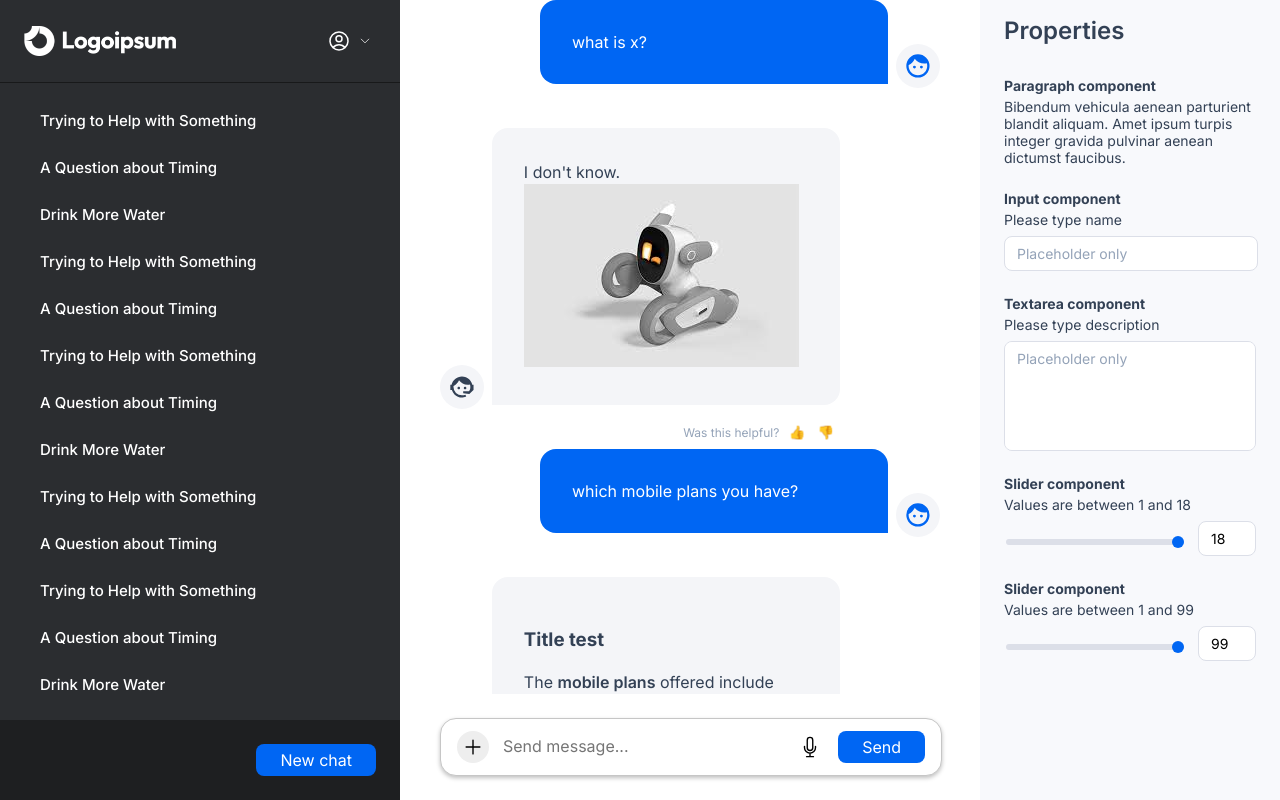
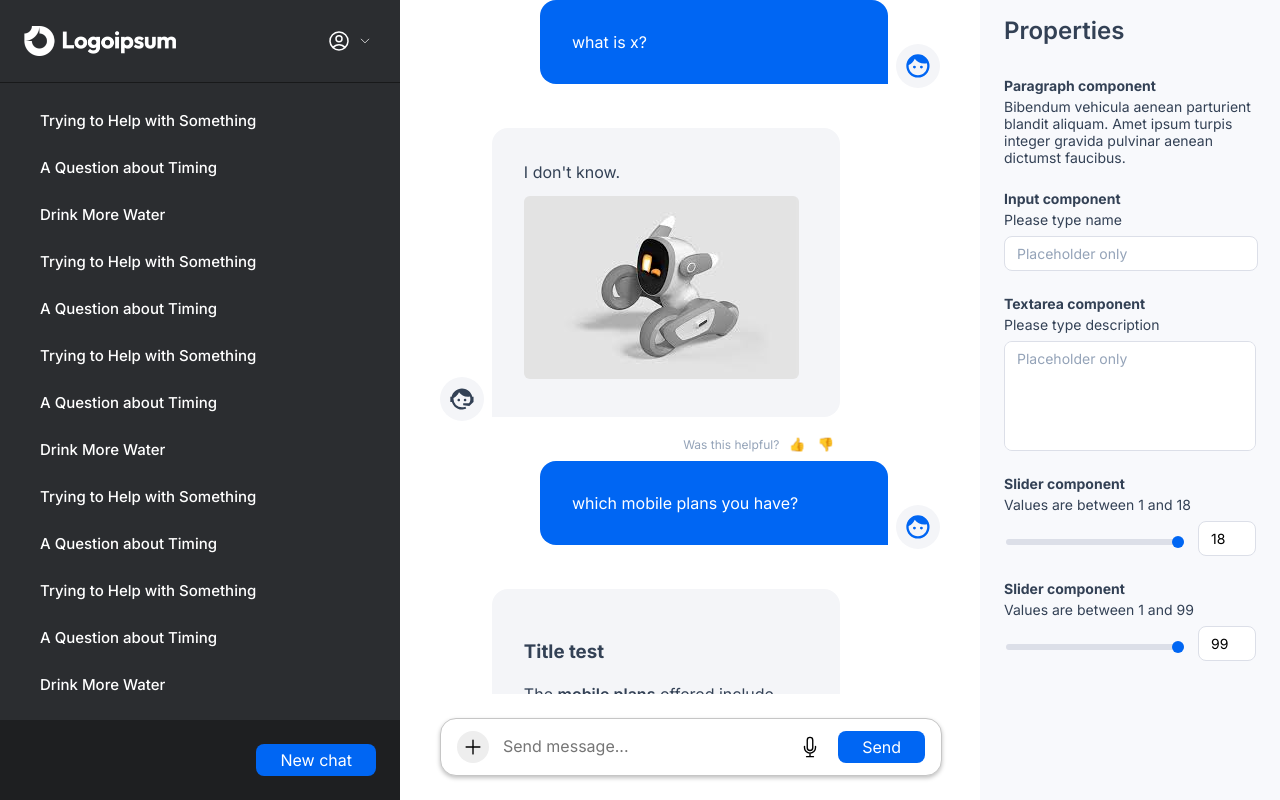
Before and after one commit to ZeevRispler/react-app, a React (Vite) app: page / in a window 1280 px wide. Built offline with nearby package versions, Linux system fonts and the light colour scheme.

Commit message:
Update Bubble.css

```diff
--- a/src/components/Bubble.css
+++ b/src/components/Bubble.css
@@ -40,6 +40,10 @@
 
 .comp-bubble .inner-bubble p{
     margin: 0;
+}
+.comp-bubble .inner-bubble img{
+    border-radius: 6px;
+    margin-top: 12px;
 }
 
 .comp-bubble svg {
```
